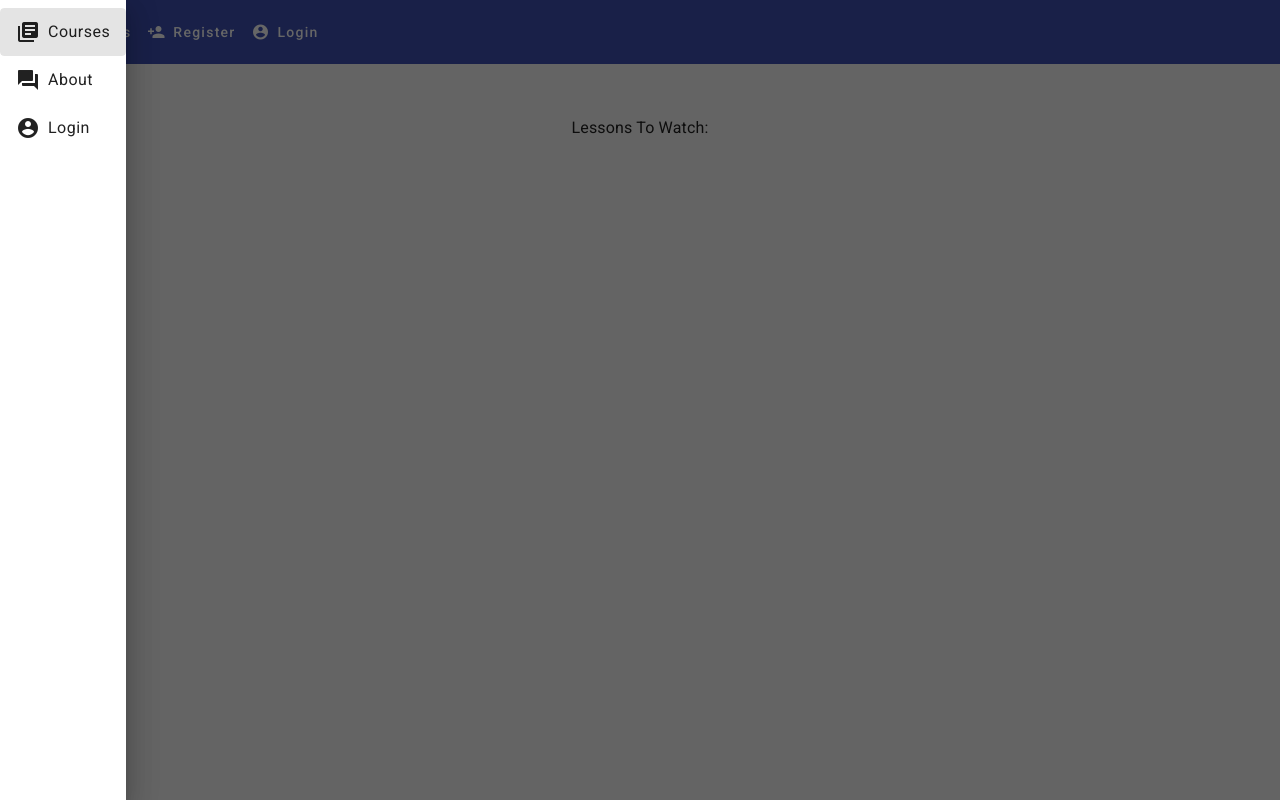
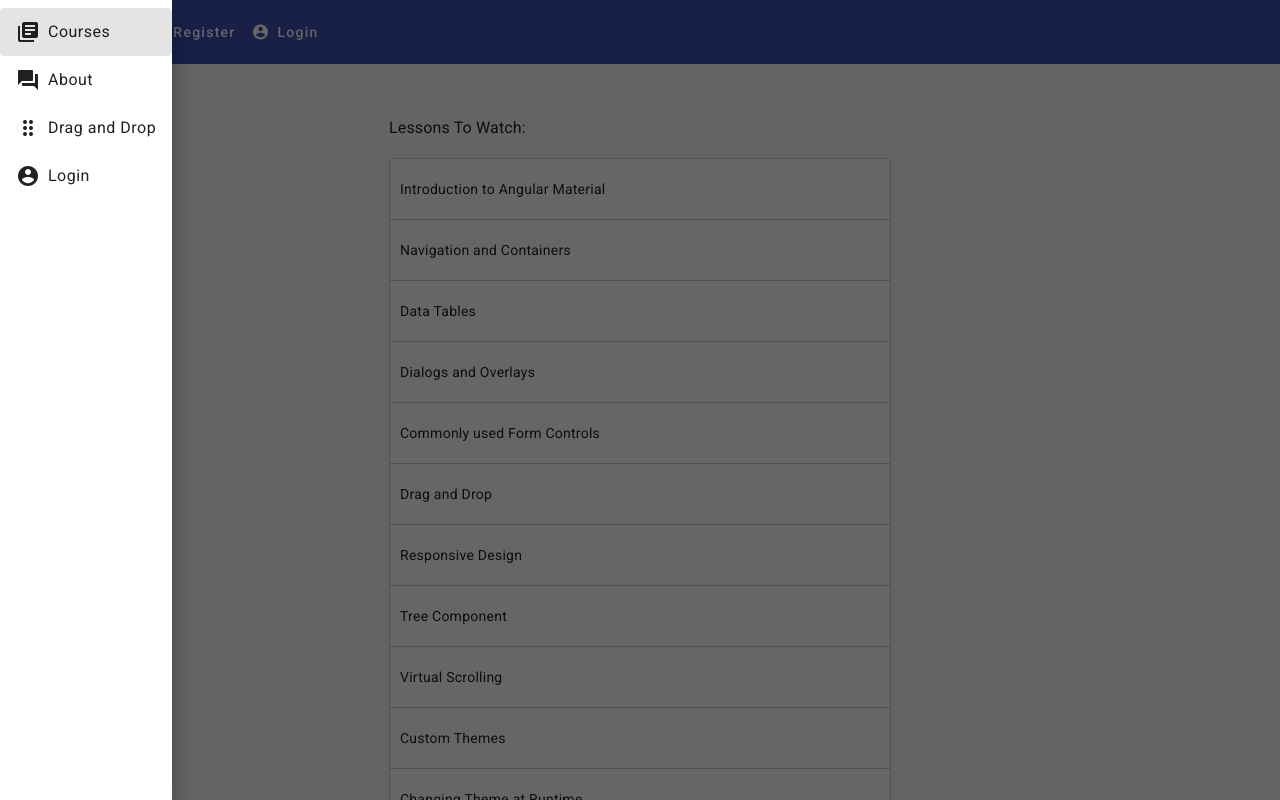
Before and after one commit to MihailBozov/Angular_Material, an Angular app in the folder angular-material-course-1-start/: page /drag-drop-example in a window 1280 px wide. Both pictures are taken after a click on the button "menu". Built offline with nearby package versions, Linux system fonts and the light colour scheme.

Commit message:
Material Drag and Drop

```diff
--- a/angular-material-course-1-start/src/app/app.component.html
+++ b/angular-material-course-1-start/src/app/app.component.html
@@ -10,6 +10,10 @@
             <a mat-list-item routerLink="/about">
                 <mat-icon>question_answer</mat-icon>
                 <span>About</span>
+            </a>
+            <a mat-list-item routerLink="drag-drop-example">
+                <mat-icon>drag_indicator</mat-icon>
+                <span>Drag and Drop</span>
             </a>
             <a mat-list-item routerLink="/login">
                 <mat-icon>account_circle</mat-icon>
--- a/angular-material-course-1-start/src/app/drag-drop/drag-drop.component.html
+++ b/angular-material-course-1-start/src/app/drag-drop/drag-drop.component.html
@@ -4,6 +4,15 @@
   <div class="pending">
 
     <h3>Lessons To Watch:</h3>
+
+    <div cdkDropList class="lessons-list drag-drop-list" (cdkDropListDropped)="drop($event)">
+
+      <div class="lesson" *ngFor="let lesson of lessons" cdkDrag>
+        <div class="drop-placeholder" *cdkDragPlaceholder></div>
+        {{lesson.description}}
+      </div>
+
+    </div>
 
   </div>
 
--- a/angular-material-course-1-start/src/app/drag-drop/drag-drop.component.scss
+++ b/angular-material-course-1-start/src/app/drag-drop/drag-drop.component.scss
@@ -1,3 +1,6 @@
+@import "../../mixins";
+
+@include drag-drop();
 
 .drag-drop-container {
   font-family: "Roboto";
--- a/angular-material-course-1-start/src/app/drag-drop/drag-drop.component.ts
+++ b/angular-material-course-1-start/src/app/drag-drop/drag-drop.component.ts
@@ -91,4 +91,12 @@
     }
   ];
 
+  drop(event: CdkDragDrop<Lesson>) {
+    console.log("previws index = ", event.previousIndex)
+    console.log("current index = ", event.currentIndex)
+
+
+    moveItemInArray(this.lessons, event.previousIndex, event.currentIndex)
+  }
+
 }
```
